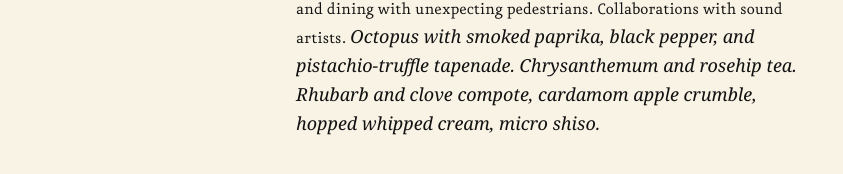
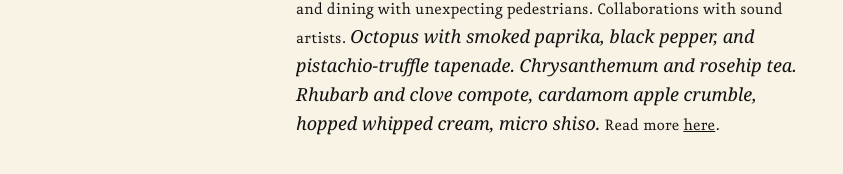
Before and after one commit to zoe-pith/pith-site, a Jekyll site: the page built from _posts/2016-05-07-front-art-space.md, in a window 1280 px wide. Shown: the part 324-498 px from the top of the page, without its empty margins (118-961 px from the left). Built offline with Jekyll 4.4.1, drawn with Linux system fonts in a browser that asks for light colours.

Commit message:
Updated 2016-05-07-front-art-space.md

```diff
--- a/_posts/2016-05-07-front-art-space.md
+++ b/_posts/2016-05-07-front-art-space.md
@@ -7,3 +7,4 @@ published: true
 
 A residency in New York's smallest art gallery. Commissioned unglazed porcelain ceramics and corresponding bent-metal furniture. Cooking and dining with unexpecting pedestrians. Collaborations with sound artists.
 _Octopus with smoked paprika, black pepper, and pistachio-truffle tapenade. Chrysanthemum and rosehip tea. Rhubarb and clove compote, cardamom apple crumble, hopped whipped cream, micro shiso._
+Read more [here](http://www.frontartspace.com/pith).
```
